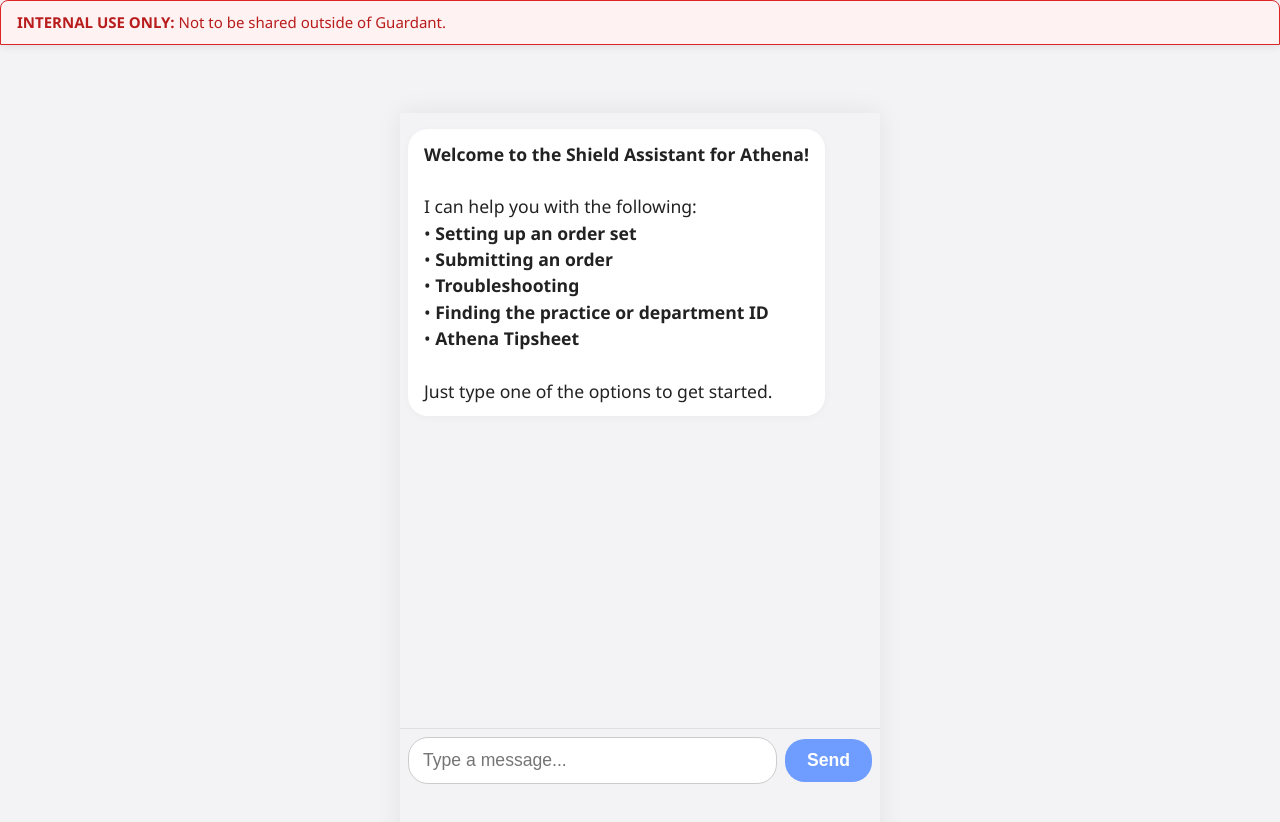
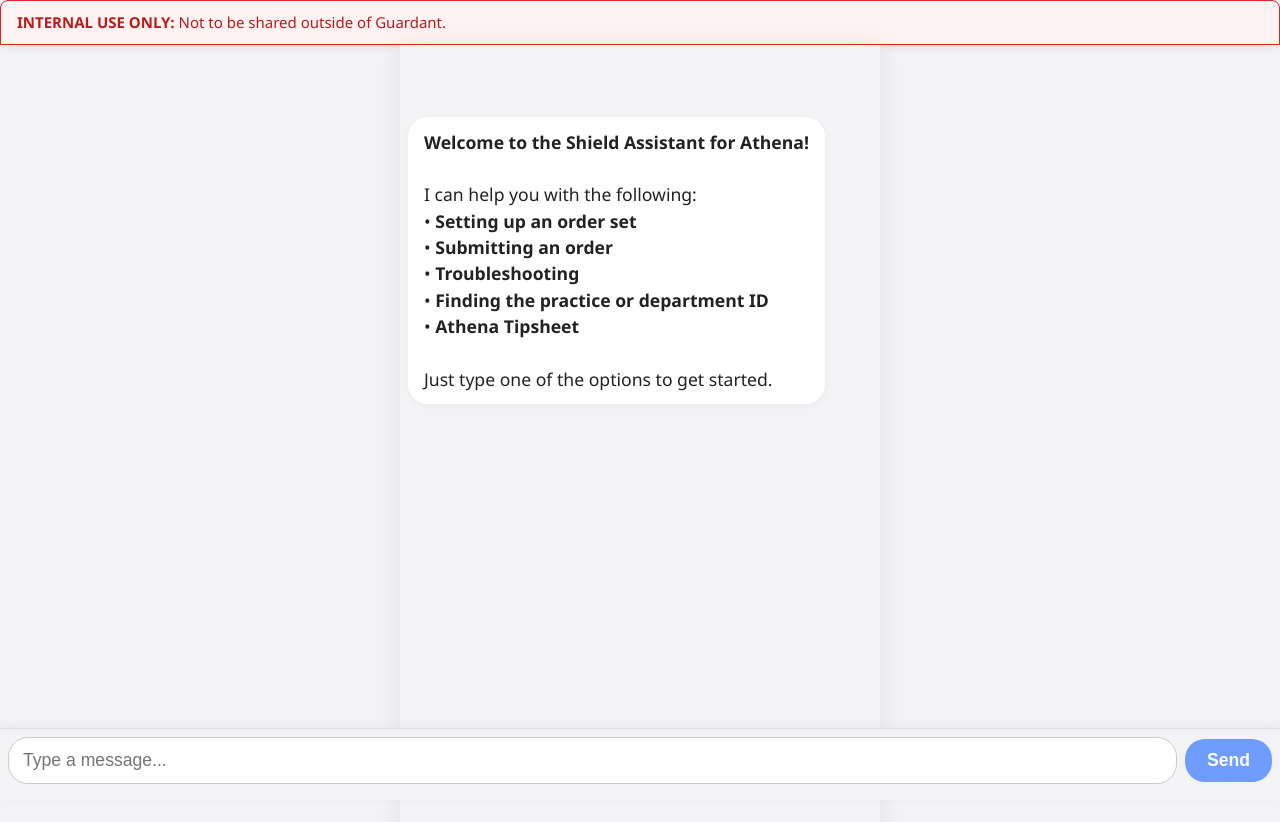
Before and after one commit to ncebalo/athena-assistant, a React (Create React App) app: page / in a window 1280 px wide. Shown: the top 822 px of the page. Built offline with nearby package versions, Linux system fonts and the light colour scheme.

Commit message:
Improve mobile UX, consistent chat formatting, and viewport support

```diff
--- a/public/index.html
+++ b/public/index.html
@@ -3,7 +3,8 @@
   <head>
     <meta charset="utf-8" />
     <link rel="icon" href="%PUBLIC_URL%/favicon.ico" />
-    <meta name="viewport" content="width=device-width, initial-scale=1" />
+    <!-- Make sure this is the updated viewport meta tag for best mobile support -->
+    <meta name="viewport" content="width=device-width, initial-scale=1, viewport-fit=cover" />
     <meta name="theme-color" content="#6e9cff" />
     <meta
       name="description"
--- a/src/Chat.css
+++ b/src/Chat.css
@@ -11,16 +11,28 @@
   font-family: 'Segoe UI', Arial, sans-serif;
 }
 
+.internal-use-banner,
+.chat-header {
+  position: fixed;
+  top: 0;
+  left: 0;
+  width: 100vw;
+  z-index: 1000;
+}
+
 .chat-window {
   display: flex;
   flex-direction: column;
+  /* Remove margin-top, use padding-top instead to offset fixed header */
+  padding-top: 56px; /* Adjust this to match your header/banner height */
   height: 100vh;
   min-height: 0;
   max-width: 480px;
   margin: 0 auto;
-  margin-top: 68px; /* <-- Add this line to offset the fixed banner */
   box-shadow: 0 0 24px 0 rgba(0,0,0,0.07);
   background: #f3f3f6;
+  /* Leave room for chat input at bottom */
+  /* padding-bottom: 72px;  -- Not needed, chat-input is fixed */
 }
 
 @supports (height: 100dvh) {
@@ -37,6 +49,8 @@
   display: flex;
   flex-direction: column;
   min-height: 0;
+  /* Leave space for input when fixed */
+  margin-bottom: 72px;
 }
 
 .chat-bubble {
@@ -73,9 +87,12 @@
   padding: 8px 8px 16px 8px;
   background: #f3f3f6;
   border-top: 1px solid #e0e0e0;
-  position: sticky;
+  position: fixed; /* Changed from sticky to fixed for mobile reliability */
+  left: 0;
   bottom: 0;
-  z-index: 2;
+  width: 100vw;
+  z-index: 1001;
+  box-shadow: 0 -2px 8px rgba(0,0,0,0.04);
 }
 
 .chat-input input[type="text"] {
@@ -114,9 +131,13 @@
     max-width: 100vw;
     border-radius: 0;
     box-shadow: none;
+    padding-top: 56px;
+    /* No margin-top */
   }
   .chat-messages {
     padding: 10px 2vw 10px 2vw;
+    /* The extra bottom margin keeps content above input */
+    margin-bottom: 80px;
   }
   .chat-bubble {
     font-size: 1rem;
@@ -131,3 +152,9 @@
     padding: 10px 18px;
   }
 }
+
+/* Optional: Prevent overscroll bounce on iOS for chat-messages */
+.chat-messages {
+  -webkit-overflow-scrolling: touch;
+  overscroll-behavior: contain;
+}
```
